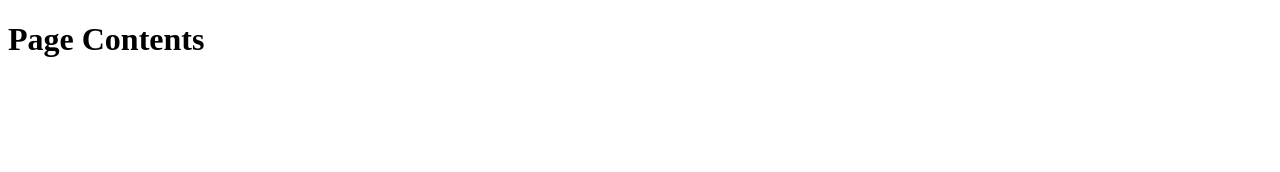
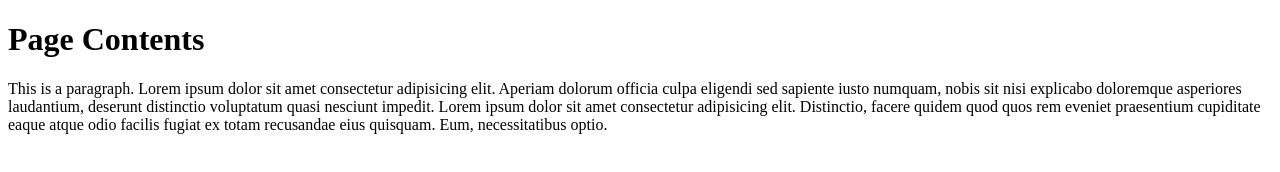
Before and after one commit to ravi-kumar-yarabarla/new-repo, a plain HTML site: page index.html in a window 1280 px wide. Drawn offline with Linux system fonts and the light colour scheme.

Commit message:
third-commit
added paragraph to index.html

```diff
--- a/index.html
+++ b/index.html
@@ -7,5 +7,15 @@
   </head>
   <body>
     <h1>Page Contents</h1>
+
+    <p>
+      This is a paragraph. Lorem ipsum dolor sit amet consectetur adipisicing
+      elit. Aperiam dolorum officia culpa eligendi sed sapiente iusto numquam,
+      nobis sit nisi explicabo doloremque asperiores laudantium, deserunt
+      distinctio voluptatum quasi nesciunt impedit. Lorem ipsum dolor sit amet
+      consectetur adipisicing elit. Distinctio, facere quidem quod quos rem
+      eveniet praesentium cupiditate eaque atque odio facilis fugiat ex totam
+      recusandae eius quisquam. Eum, necessitatibus optio.
+    </p>
   </body>
 </html>
```
Also changed, not shown: 2 other files.
